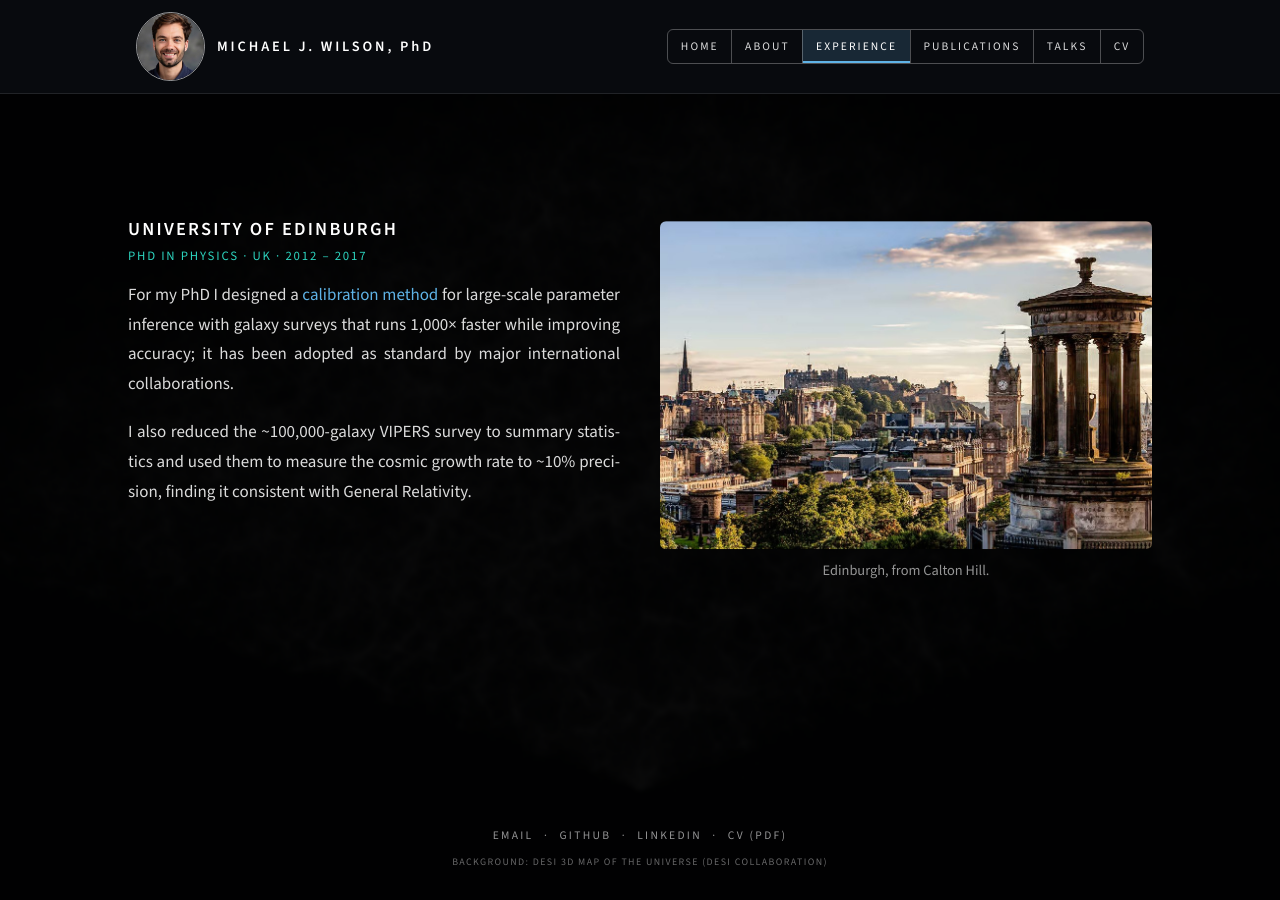
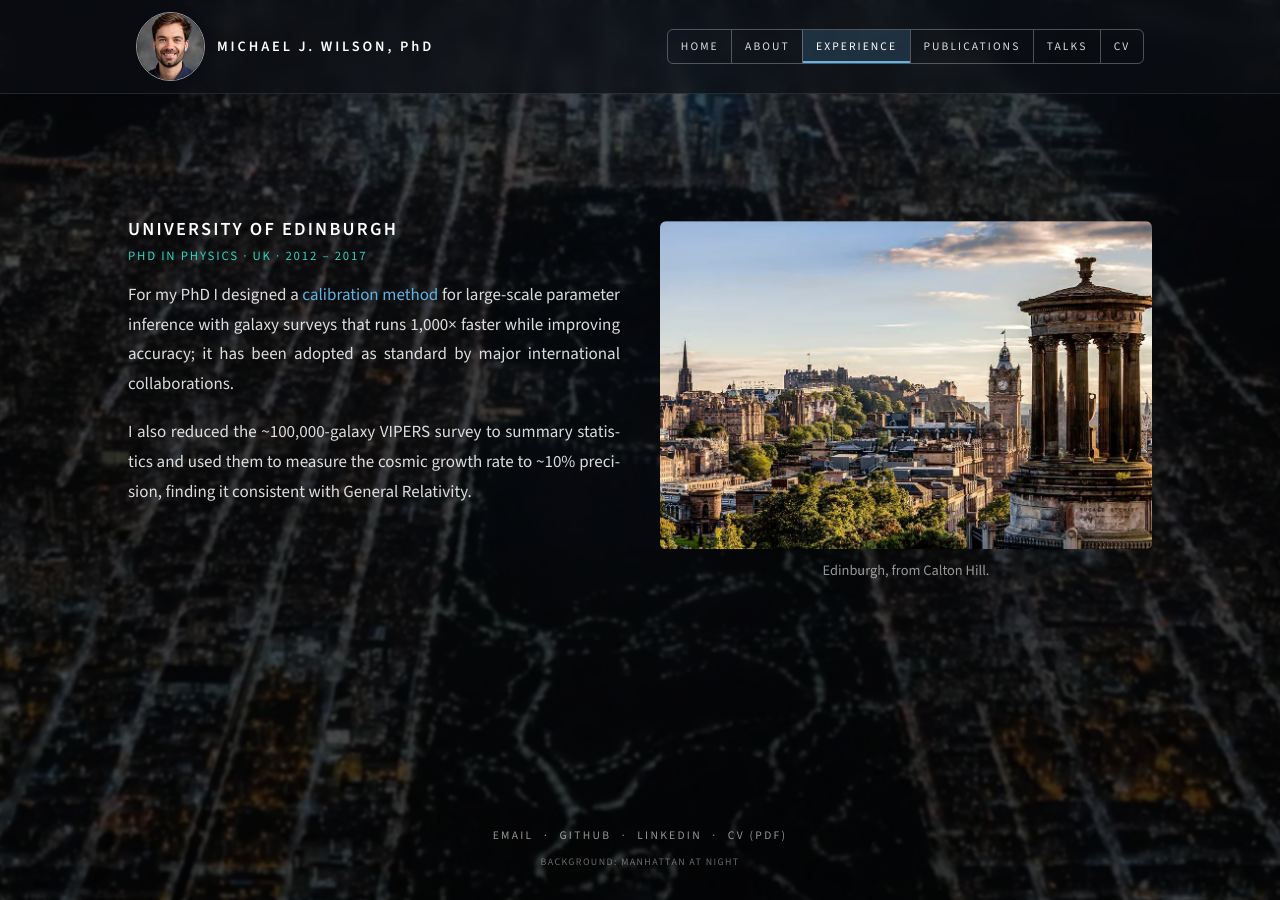
Before and after one commit to michaelJwilson/michaelJwilson.github.io, a Jekyll site: the page built from experience.md, in a window 1280 px wide and 900 px high, scrolled down 9769 px. Built offline with Jekyll 4.4.1, drawn with Linux system fonts in a browser that asks for light colours.

Commit message:
Experience: Manhattan-at-night background, original colours
Co-Authored-By: Claude Opus 5.5 <noreply@anthropic.com>
Claude-Session: https://claude.ai/code/session_01SiHqF3nmdqJf51uy6f9hsB

```diff
--- a/assets/css/site.css
+++ b/assets/css/site.css
@@ -197,7 +197,7 @@ code { font-family: ui-monospace, SFMono-Regular, Menlo, monospace; font-size: .
 /* Experience: roles scroll normally; each rolls out as it leaves the top,
    a black gap bridges to the next, which rolls in from the bottom.
    Driven by assets/js/reveal.js. No card boxes. */
-body.inner.scene-page .backdrop { filter: brightness(.08) blur(2px); }
+body.inner.scene-page .backdrop { filter: brightness(.38) saturate(1.1) blur(1.5px); }
 .scene-page .panel.wide { background: transparent; border: 0; box-shadow: none; }
 .scene-on .panel.wide { margin-top: 0; margin-bottom: 0; padding-top: 0; padding-bottom: 0; }
 .scene-track { position: relative; }
--- a/experience.md
+++ b/experience.md
@@ -3,6 +3,8 @@ layout: default
 title: Experience
 wide: true
 hide_title: true
+background_image: /assets/img/background-nyc.jpg
+background_credit: "Background: Manhattan at night"
 permalink: /experience/
 ---
 
```
Also changed, not shown: assets/img/background-nyc.jpg (added).
